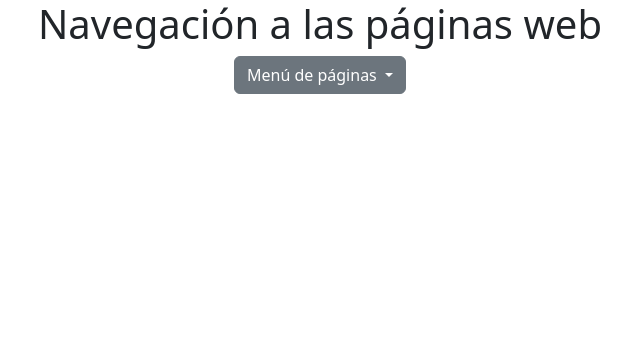
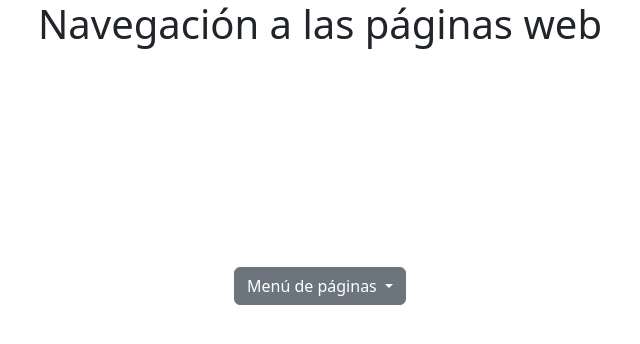
Before and after one commit to manu-mx/inf-temp, a plain HTML site: page 4/menu.html in a window 1280 px wide. Shown: the whole page, without its empty margins (320-960 px from the left). Drawn offline with nearby package versions, Linux system fonts and the light colour scheme.

Commit message:
Update menu.html

```diff
--- a/4/menu.html
+++ b/4/menu.html
@@ -9,9 +9,9 @@
 </head>
 <body>
     <section>
-        <h1 style="text-align: center;">Navegación a las páginas web</h1>
+        <h1 style="text-align: center; padding-bottom: 30px;">Navegación a las páginas web</h1>
         </section>
-    <section style="display: grid; place-items: center; height: 50 vh;">
+    <section style="display: grid; place-items: center; height: 50vh;">
         <div class="dropdown">
 
   <button class="btn btn-secondary dropdown-toggle" type="button" data-bs-toggle="dropdown" aria-expanded="false">
```
